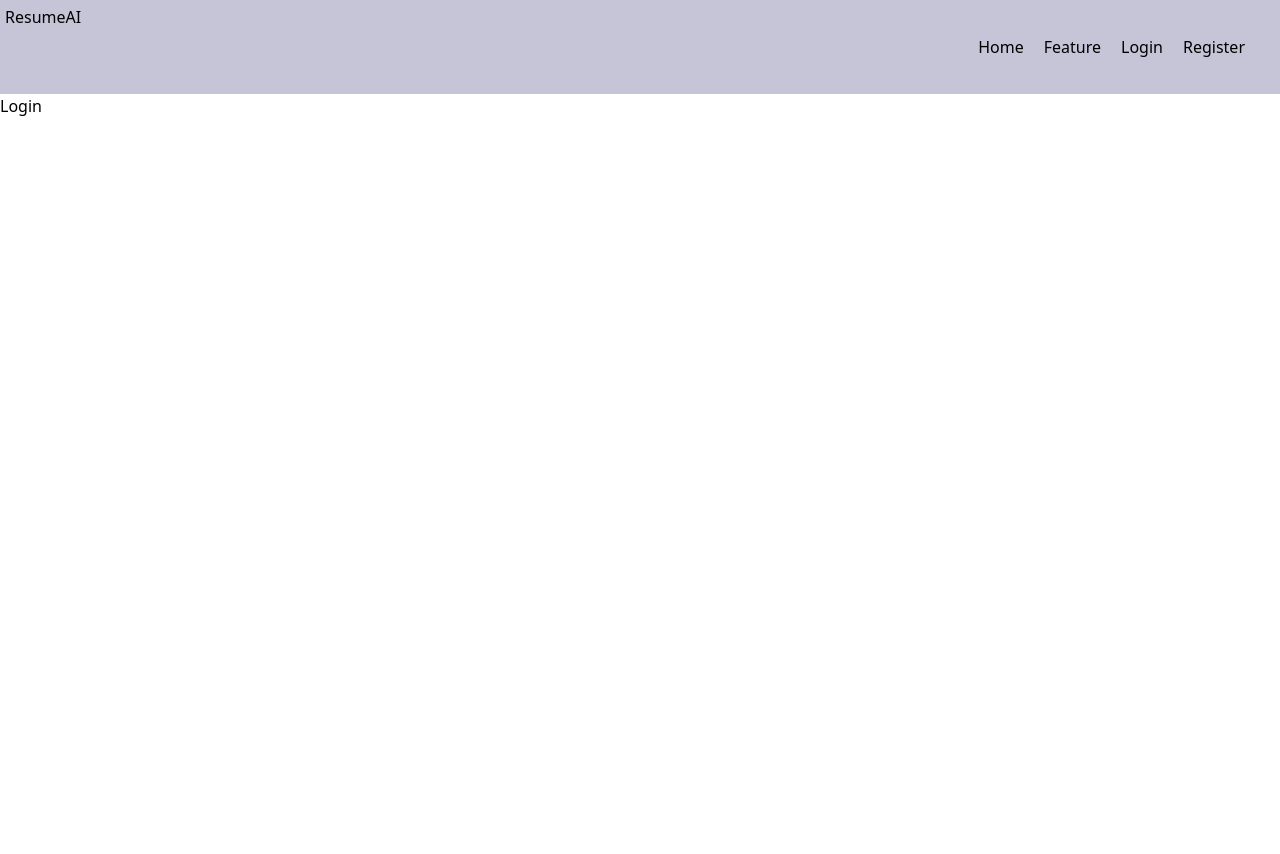
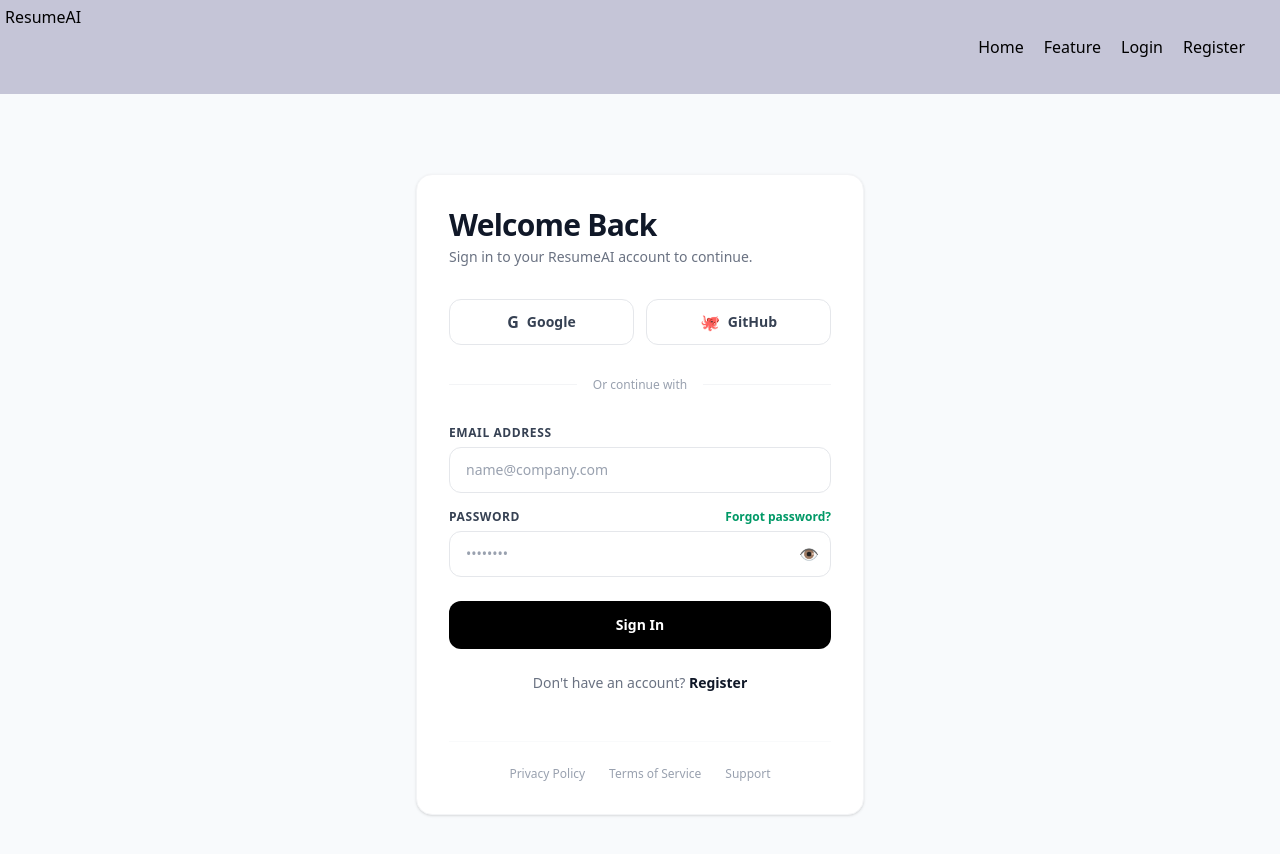
Before and after one commit to monukaush/AI-RESUME-ANALYZER, a React (Vite) app: page /Login in a window 1280 px wide. Shown: the top 854 px of the page. Before the commit the page ends 800 px from the top, so only its background shows below. Built offline with nearby package versions, Linux system fonts and the light colour scheme.

Commit message:
feat: implement Login component and update AnalyticDashboard dashboard layout

```diff
--- a/src/AnalyticDashboard.jsx
+++ b/src/AnalyticDashboard.jsx
@@ -2,6 +2,10 @@
 
 function AnalyticDashboard() {
   const [activeTab, setActiveTab] = useState('dashboard');
+  const[email, setEmail]  = useState('')
+  const[password, SetPassword] = useState('')
+  const[showPassword, setShowPassword] = useState(false);
+
 
   return (
     <div className="flex h-screen w-full bg-[#f8fafc]">
@@ -40,7 +44,7 @@
                 activeTab === 'analysis' ? 'bg-[#52ebb2] text-gray-900' : 'text-gray-500 hover:bg-gray-50 hover:text-gray-900'
               }`}
             >
-              <span>🔍</span> Analysis
+              <span>🔬</span> Analysis
             </button>
             <button
               onClick={() => setActiveTab('history')}
@@ -69,7 +73,8 @@
         </div>
       </aside>
 
-      <div className="flex-1 flex flex-col overflow-y-auto">
+      <div className="flex-1 flex flex-col justify-between overflow-y-auto">
+        <div className="w-full">
           {activeTab === 'dashboard' && (
             <>
               <header className="px-8 pt-6 pb-4">
@@ -81,7 +86,7 @@
                 </p>
               </header>
 
-            <main className="flex-1 px-8 py-6 flex flex-col gap-6">
+              <main className="px-8 py-6 flex flex-col gap-6">
                 <div className="bg-white p-6 rounded-2xl border border-gray-100 shadow-sm max-w-sm">
                   <div className="w-10 h-10 bg-green-50 rounded-xl flex items-center justify-center text-[#10b981] mb-4">
                     📈
@@ -94,7 +99,7 @@
                   </p>
                 </div>
 
-              <div className="bg-white rounded-2xl border border-gray-100 shadow-sm flex-1 p-6">
+                <div className="bg-white rounded-2xl border border-gray-100 shadow-sm p-6">
                   <h3 className="text-md font-bold text-gray-800 mb-4">Recent History</h3>
                   <div className="w-full border-t border-gray-100 pt-4">
                     <div className="flex justify-between text-xs font-semibold text-gray-400 uppercase tracking-wider px-2">
@@ -109,25 +114,68 @@
 
           {activeTab === 'upload' && (
             <>
-            <header className="px-8 pt-6 pb-4">
+              <header className="px-8 pt-6 pb-4 flex justify-between items-center">
+                <div>
                   <h1 className="text-2xl font-bold text-gray-900 tracking-tight">
-                Upload Resume
+                    Resume Upload
                   </h1>
-              <p className="text-sm text-gray-500 mt-0.5">
-                Add your resume document to initialize AI optimization scanning.
-              </p>
+                </div>
+                <div className="bg-emerald-50 border border-emerald-200 text-emerald-700 text-xs px-3 py-1 rounded-full font-medium flex items-center gap-1.5">
+                  <span className="w-1.5 h-1.5 bg-emerald-500 rounded-full animate-pulse"></span>
+                  AI Engine Ready
+                </div>
               </header>
 
-            <main className="flex-1 px-8 py-6 flex flex-col gap-6">
-              <div className="bg-white p-12 rounded-2xl border-2 border-dashed border-gray-200 flex flex-col items-center justify-center text-center max-w-2xl">
-                <div className="w-12 h-12 bg-emerald-50 rounded-xl flex items-center justify-center text-[#10b981] mb-4">
-                  📁
+              <main className="px-8 py-6 flex flex-col items-center justify-center max-w-4xl mx-auto w-full">
+                <div className="text-center max-w-xl mb-10">
+                  <h2 className="text-3xl font-bold text-gray-900 tracking-tight mb-2">
+                    Start your AI career scan
+                  </h2>
+                  <p className="text-gray-500 text-sm leading-relaxed">
+                    Our intelligent analysis engine will parse your experience, skills, and formatting to provide actionable feedback in seconds.
+                  </p>
                 </div>
-                <h3 className="text-lg font-semibold text-gray-800 mb-1">Upload your resume file</h3>
-                <p className="text-sm text-gray-400 mb-6">Supports PDF, DOCX up to 5MB</p>
-                <button className="bg-[#10b981] text-white font-semibold text-sm py-2.5 px-6 rounded-xl hover:bg-[#0fa673] transition-colors">
-                  Select File
-                </button>
+
+                <div className="bg-white w-full p-16 rounded-2xl border-2 border-dashed border-gray-200 hover:border-emerald-400 transition-colors flex flex-col items-center justify-center text-center max-w-3xl cursor-pointer shadow-sm group">
+                  <div className="w-16 h-16 bg-[#52ebb2]/20 text-[#006c49] rounded-full flex items-center justify-center mb-5 transition-transform group-hover:scale-110">
+                    <span className="text-2xl">📤</span>
+                  </div>
+                  <h3 className="text-xl font-bold text-gray-800 mb-1">
+                    Drop your resume here or <span className="text-emerald-600 underline">click to browse</span>
+                  </h3>
+                  <p className="text-xs text-gray-400 font-medium">.PDF, .DOCX up to 5MB supported</p>
+                </div>
+
+                <div className="grid grid-cols-1 md:grid-cols-3 gap-5 w-full max-w-3xl mt-12">
+                  <div className="bg-white border border-gray-100 p-5 rounded-xl shadow-sm">
+                    <div className="w-8 h-8 bg-slate-900 rounded-lg text-white flex items-center justify-center mb-3 text-sm">
+                      🎯
+                  </div>
+                    <h4 className="text-xs font-bold text-gray-900 mb-1">ATS Score Optimization</h4>
+                    <p className="text-[11px] text-gray-500 leading-normal">
+                      See how well your resume matches against industry-standard tracking systems.
+                    </p>
+                  </div>
+
+                  <div className="bg-white border border-gray-100 p-5 rounded-xl shadow-sm">
+                    <div className="w-8 h-8 bg-emerald-100 rounded-lg text-emerald-700 flex items-center justify-center mb-3 text-sm">
+                      💡
+                  </div>
+                    <h4 className="text-xs font-bold text-gray-900 mb-1">Skill Gap Analysis</h4>
+                    <p className="text-[11px] text-gray-500 leading-normal">
+                      AI identifies missing keywords and suggests skills to enhance your profile.
+                    </p>
+                  </div>
+
+                  <div className="bg-white border border-gray-100 p-5 rounded-xl shadow-sm">
+                    <div className="w-8 h-8 bg-indigo-100 rounded-lg text-indigo-700 flex items-center justify-center mb-3 text-sm">
+                      ✨
+                  </div>
+                    <h4 className="text-xs font-bold text-gray-900 mb-1">Formatting Correction</h4>
+                    <p className="text-[11px] text-gray-500 leading-normal">
+                      Detect visual errors, inconsistent spacing, and font issues instantly.
+                    </p>
+                  </div>
                 </div>
               </main>
             </>
@@ -143,7 +191,7 @@
                   Detailed breakdowns and score optimization targets.
                 </p>
               </header>
-            <main className="flex-1 px-8 py-6">
+              <main className="px-8 py-6">
                 <div className="bg-white p-6 rounded-2xl border border-gray-100 shadow-sm">
                   <p className="text-gray-600 text-sm">No recent analysis records found. Upload a resume to scan insights.</p>
                 </div>
@@ -161,7 +209,7 @@
                   Review all your previously evaluated application profiles.
                 </p>
               </header>
-            <main className="flex-1 px-8 py-6">
+              <main className="px-8 py-6">
                 <div className="bg-white p-6 rounded-2xl border border-gray-100 shadow-sm">
                   <p className="text-gray-600 text-sm">Your past optimization tasks history is clear.</p>
                 </div>
@@ -179,7 +227,7 @@
                   Manage configuration metrics, tokens, and active session limits.
                 </p>
               </header>
-            <main className="flex-1 px-8 py-6">
+              <main className="px-8 py-6">
                 <div className="bg-white p-6 rounded-2xl border border-gray-100 shadow-sm">
                   <p className="text-gray-600 text-sm">Account managed profile configs under development.</p>
                 </div>
@@ -187,6 +235,21 @@
             </>
           )}
         </div>
+
+        <footer className="w-full py-6 px-8 flex justify-between items-center bg-transparent border-t border-gray-100 mt-auto">
+          <div className="text-sm font-bold text-gray-900">
+            ResumeAI
+          </div>
+          <p className="text-xs text-gray-400">
+            © {new Date().getFullYear()} ResumeAI Analysis. All rights reserved.
+          </p>
+          <div className="flex gap-6 text-xs text-gray-500">
+            <a className="hover:text-emerald-600 transition-colors" href="#privacy">Privacy Policy</a>
+            <a className="hover:text-emerald-600 transition-colors" href="#terms">Terms of Service</a>
+            <a className="hover:text-emerald-600 transition-colors" href="#contact">Contact</a>
+          </div>
+        </footer>
+      </div>
     </div>
   );
 }
--- a/src/Login.jsx
+++ b/src/Login.jsx
@@ -1,3 +1,97 @@
-export default function Login(){
-    return <h1>Login</h1>
+import React, { useState } from 'react';
+
+function Login({ onLoginSuccess }) {
+  const [email, setEmail] = useState('');
+  const [password, setPassword] = useState('');
+  const [showPassword, setShowPassword] = useState(false);
+
+  const handleSubmit = (e) => {
+    e.preventDefault();
+    if (email && password) {
+      onLoginSuccess();
+    }
+  };
+
+  return (
+    <div className="min-h-screen bg-[#f8fafc] flex flex-col items-center justify-center p-4 font-sans">
+      <div className="w-full max-w-md bg-white p-8 rounded-2xl border border-gray-100 shadow-sm flex flex-col">
+        <div className="mb-8">
+          <h1 className="text-3xl font-bold text-gray-900 tracking-tight">Welcome Back</h1>
+          <p className="text-sm text-gray-500 mt-1">Sign in to your ResumeAI account to continue.</p>
+        </div>
+
+        <div className="grid grid-cols-2 gap-3 mb-6">
+          <button type="button" className="flex items-center justify-center gap-2 border border-gray-200 rounded-xl py-2.5 text-sm font-semibold text-gray-700 hover:bg-gray-50 transition-colors">
+            <span className="text-base">G</span> Google
+          </button>
+          <button type="button" className="flex items-center justify-center gap-2 border border-gray-200 rounded-xl py-2.5 text-sm font-semibold text-gray-700 hover:bg-gray-50 transition-colors">
+            <span className="text-base">🐙</span> GitHub
+          </button>
+        </div>
+
+        <div className="relative flex py-2 items-center mb-6">
+          <div className="flex-grow border-t border-gray-100"></div>
+          <span className="flex-shrink mx-4 text-xs text-gray-400 font-medium bg-white">Or continue with</span>
+          <div className="flex-grow border-t border-gray-100"></div>
+        </div>
+
+        <form onSubmit={handleSubmit} className="flex flex-col gap-4">
+          <div>
+            <label className="text-xs font-bold text-gray-700 block mb-1.5 uppercase tracking-wider">Email Address</label>
+            <input
+              type="email"
+              required
+              className="w-full rounded-xl border border-gray-200 px-4 py-3 text-gray-900 placeholder-gray-400 focus:border-emerald-500 focus:outline-none focus:ring-1 focus:ring-emerald-500 text-sm transition-colors"
+              placeholder="name@company.com"
+              value={email}
+              onChange={(e) => setEmail(e.target.value)}
+            />
+          </div>
+
+          <div>
+            <div className="flex justify-between items-center mb-1.5">
+              <label className="text-xs font-bold text-gray-700 block uppercase tracking-wider">Password</label>
+              <a href="#forgot" className="text-xs font-semibold text-emerald-600 hover:underline">Forgot password?</a>
+            </div>
+            <div className="relative">
+              <input
+                type={showPassword ? 'text' : 'password'}
+                required
+                className="w-full rounded-xl border border-gray-200 pl-4 pr-10 py-3 text-gray-900 placeholder-gray-400 focus:border-emerald-500 focus:outline-none focus:ring-1 focus:ring-emerald-500 text-sm transition-colors"
+                placeholder="••••••••"
+                value={password}
+                onChange={(e) => setPassword(e.target.value)}
+              />
+              <button
+                type="button"
+                onClick={() => setShowPassword(!showPassword)}
+                className="absolute right-3 top-1/2 -translate-y-1/2 text-gray-400 hover:text-gray-600"
+              >
+                👁️
+              </button>
+            </div>
+          </div>
+
+          <button
+            type="submit"
+            className="w-full bg-black text-white font-bold py-3.5 px-4 rounded-xl hover:bg-zinc-900 transition-colors text-sm mt-2"
+          >
+            Sign In
+          </button>
+        </form>
+
+        <p className="text-center text-sm text-gray-500 mt-6">
+          Don't have an account? <a href="#register" className="font-bold text-gray-900 hover:underline">Register</a>
+        </p>
+
+        <div className="flex justify-center gap-6 text-xs text-gray-400 mt-12 pt-6 border-t border-gray-50">
+          <a href="#privacy" className="hover:text-gray-600">Privacy Policy</a>
+          <a href="#terms" className="hover:text-gray-600">Terms of Service</a>
+          <a href="#support" className="hover:text-gray-600">Support</a>
+        </div>
+      </div>
+    </div>
+  );
 }
+
+export default Login;
```
Lines whose indentation alone changed are shown as unchanged.
